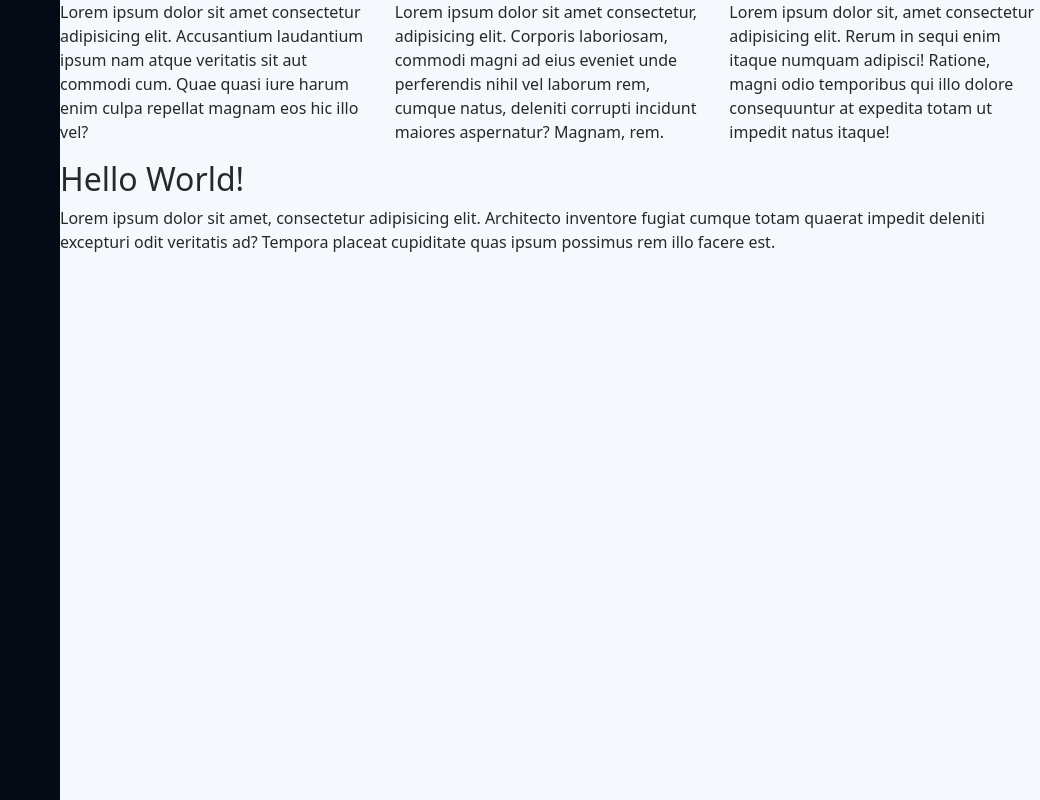
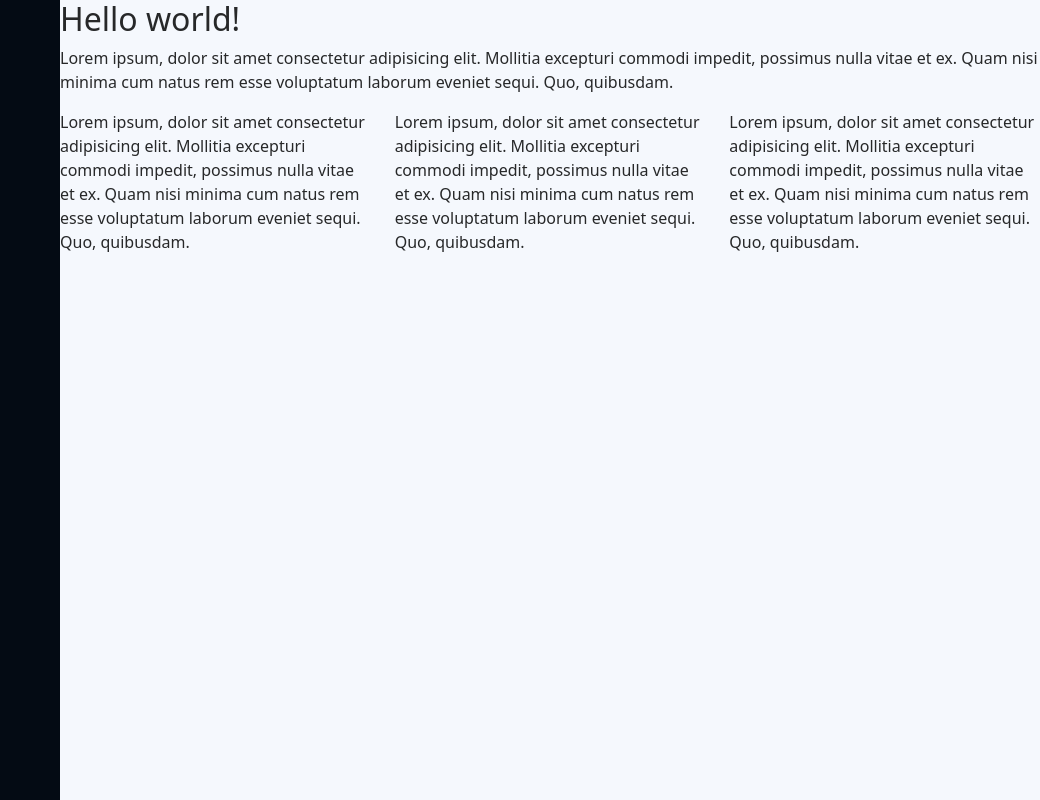
Before and after one commit to Darl93/cv2, a plain HTML site: page index.html in a window 1280 px wide. Shown: the whole page, without its empty margins (240-1280 px from the left). Drawn offline with nearby package versions, Linux system fonts and the light colour scheme.

Commit message:
add columns

```diff
--- a/index.html
+++ b/index.html
@@ -15,24 +15,7 @@
 
     <div id="app" class="cantainer-fluid">
       <header id="header" class="header"></header>
-      <main id="cv" class="content">
-
-
-
-
-        <section class="row">
-          <div class="col-sm">
-            <p>Lorem ipsum dolor sit amet consectetur adipisicing elit. Accusantium laudantium ipsum nam atque veritatis sit aut commodi cum. Quae quasi iure harum enim culpa repellat magnam eos hic illo vel?</p>
-          </div>
-          <div class="col-sm">
-            <p>Lorem ipsum dolor sit amet consectetur, adipisicing elit. Corporis laboriosam, commodi magni ad eius eveniet unde perferendis nihil vel laborum rem, cumque natus, deleniti corrupti incidunt maiores aspernatur? Magnam, rem.</p>
-          </div>
-          <div class="col-sm">
-            <p>Lorem ipsum dolor sit, amet consectetur adipisicing elit. Rerum in sequi enim itaque numquam adipisci! Ratione, magni odio temporibus qui illo dolore consequuntur at expedita totam ut impedit natus itaque!</p>
-          </div>
-
-        </section>
-      </main>
+      <main id="cv" class="content"></main>
     </div>
 
 
--- a/index.js
+++ b/index.js
@@ -1,11 +1,4 @@
-const loremText = 'Lorem ipsum dolor sit amet, consectetur adipisicing elit. Architecto inventore fugiat cumque totam quaerat impedit deleniti excepturi odit veritatis ad? Tempora placeat cupiditate quas ipsum possimus rem illo facere est.';
-const sections = [
-    {type: 'title', value: 'Hello World!'},
-    {type: 'text', value: loremText},
-    {type: 'columns', value: [loremText, loremText, loremText]}
-];
 
-const $content = document.querySelector('#cv');
 
 //ПРИМЕР ТОГО, КАК ДОБАВИТЬ ТЕКСТ В КОНЕЦ ЭЛЕМЕНТА main
 // sections.forEach(section => {
@@ -13,31 +6,59 @@ const $content = document.querySelector('#cv');
 //     $content.insertAdjacentHTML('beforeend', html)
 // })
 
+const loremText = 'Lorem ipsum, dolor sit amet consectetur adipisicing elit. Mollitia excepturi commodi impedit, possimus nulla vitae et ex. Quam nisi minima cum natus rem esse voluptatum laborum eveniet sequi. Quo, quibusdam.';
+const sections = [
+    { type: 'title', value: 'Hello world!' },
+   { type: 'text', value: loremText },
+   { type: 'columns', value: [ loremText, loremText, loremText ] }
+];
+
+const $content = document.querySelector('#cv');
+
 sections.forEach(section => {
     let html = '';
 
     if (section.type === 'title') {
-        html = `
+        html = title(section);
+    } else if (section.type === 'text') {
+        html = text(section);
+    } else if (section.type === 'columns') {
+        html = columns(section);
+    }
+
+    $content.insertAdjacentHTML('beforeend', html)
+})
+
+function title(section) {
+    return  `
     <section class="row">
         <div class="col-sm">
             <h2>${section.value}</h2>
         </div>
-        </section>`;
+    </section>
+`;
+}
 
-
-    } else if (section.type === 'text') {
-        html = `
+function text(section) {
+    return `
     <section class="row">
         <div class="col-sm">
             <p>${section.value}</p>
         </div>
-        </section>`;
+    </section>
+    `;
+}
 
-
-    } else if (section.type === 'columns') {
-        html = `
-        `
-
+function columns(section) {
+    const html = section.value.map(
+        item => {
+            return `<div class="col-sm"><p>${item}</p></div>`
         }
-    $content.insertAdjacentHTML('beforeend', html)
-});
+    );
+    console.log(html)
+    return `
+    <section class="row">
+        ${html.join('')}
+    </section>
+    `;
+}
```
Lines whose indentation alone changed are shown as unchanged.
